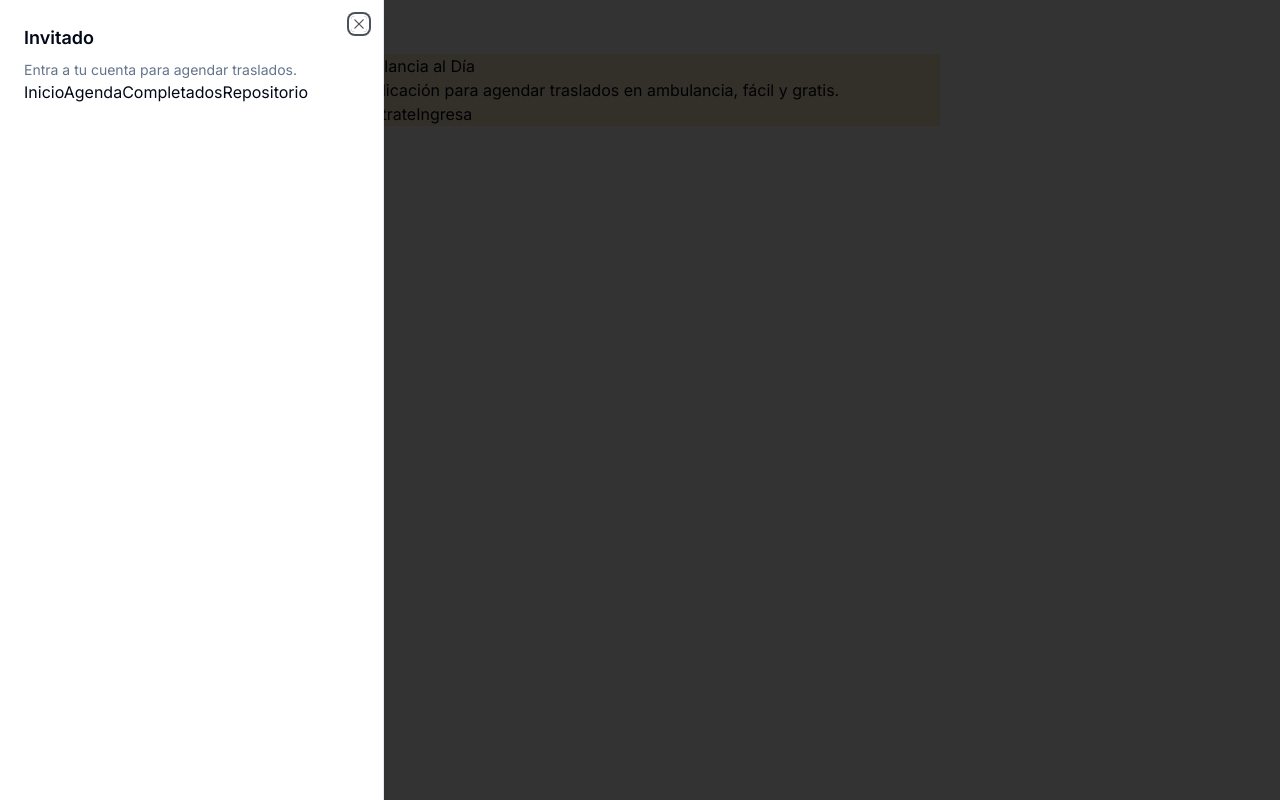
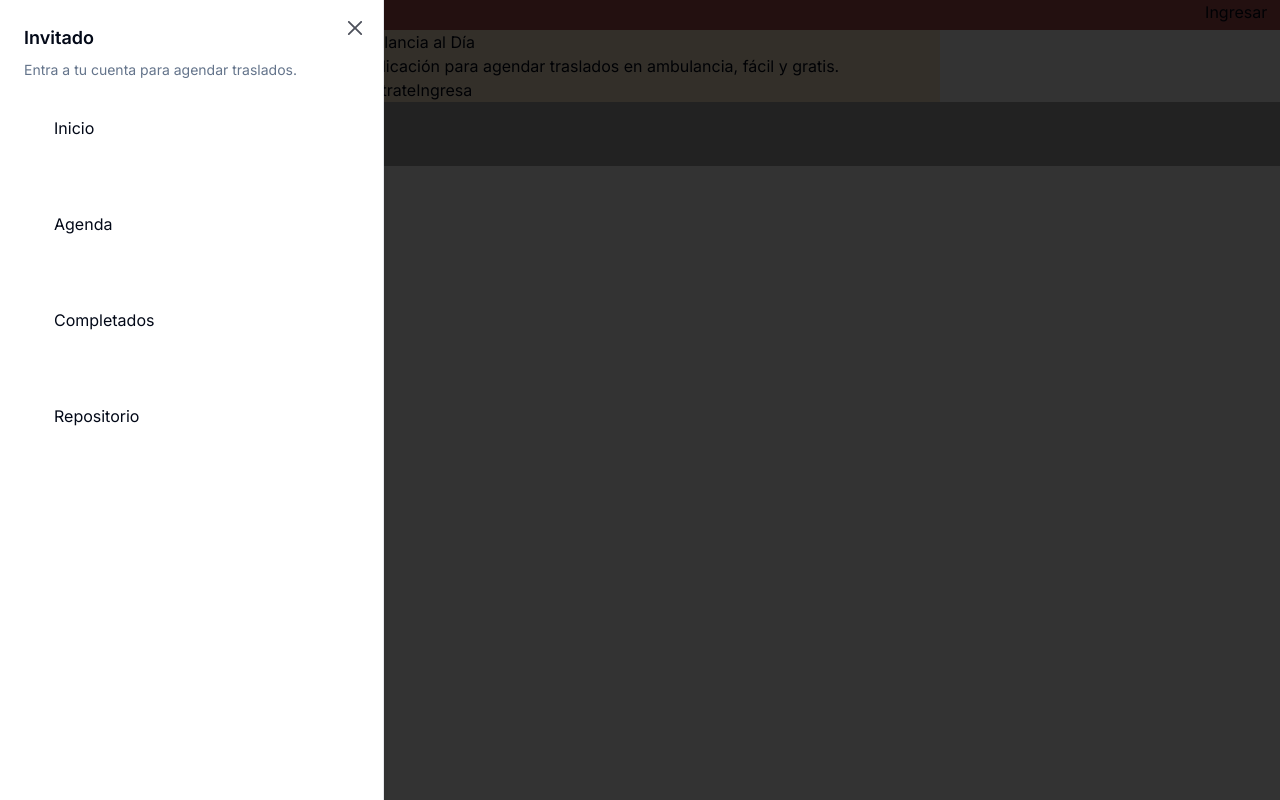
Before and after one commit to BastianOR/ambulancia-al-dia-nextjs-project, a Next.js app: page / in a window 1280 px wide. Both pictures are taken after a click on the button 12 px from the left and 12 px from the top of the page. Built offline with nearby package versions, Linux system fonts and the light colour scheme; no server answers.

Commit message:
Styled the side menu and gave it a link to the repository.

```diff
--- a/src/app/globals.css
+++ b/src/app/globals.css
@@ -1,6 +1,7 @@
 @tailwind base;
 @tailwind components;
 @tailwind utilities;
+
 
 @layer base {
   :root {
@@ -58,12 +59,61 @@
     --chart-5: 340 75% 55%;
   }
 }
-
 @layer base {
-  * {
-    @apply border-border;
-  }
   body {
     @apply bg-background text-foreground;
   }
 }
+
+:root{
+  box-sizing: border-box;
+  margin: 0;
+  padding: 0;
+}
+body {
+  display: flex;
+  flex-direction: column;
+  align-items: center;
+  width: 100%;
+}
+body nav{
+  width: 100%;
+  background-color: rgb(173, 81, 81);
+  display: flex;
+  justify-content: center;
+}
+body nav .wrapper{
+  width: clamp(330px, 98vw, 3000px);
+  display: flex;
+  justify-content: space-between;
+}
+footer{
+  width: 100%;
+  padding-bottom: 16px;
+  background-color: #acacac;
+  @apply text-sm;
+  @apply px-3;
+}
+footer p {
+  margin-top: 8px;
+}
+footer a{
+  margin-top: 4px;
+  @apply text-xs;
+}
+.side-menu-links{
+  display: flex;
+  flex-direction: column;
+}
+.side-menu-links a{
+  @apply my-2;
+  width: 100%;
+  height: 80px;
+  display: flex;
+  align-items: center;
+  padding-left: 30px;
+  transition: all 0.2s ease;
+}
+.side-menu-links a:hover{
+  background-color: #f1f1f1;
+}
--- a/src/components/shadimpl/sidesheet.jsx
+++ b/src/components/shadimpl/sidesheet.jsx
@@ -6,6 +6,7 @@ import {
   SheetHeader,
   SheetTitle,
   SheetTrigger,
+  SheetClose
 } from "@/components/ui/sheet";
 import { AlignLeft } from "lucide-react";
 import { SignOutButton, SignedOut, SignedIn } from "@clerk/nextjs";
@@ -56,10 +57,10 @@ export default function SideSheet() {
           </SheetHeader>
           {/* A series of links, including one that goes to today's booking: */}
           <div className="side-menu-links">
-            <Link href={"/"}>Inicio</Link>
-            <Link href={`/agenda?day=${today}&month=${tomonth}`}>Agenda</Link>
-            <Link href={"/completados"}>Completados</Link>
-            <a href={"/"}>Repositorio</a>
+            <span><SheetClose asChild><Link href={"/"}>Inicio</Link></SheetClose></span>
+            <span><SheetClose asChild><Link href={`/agenda?day=${today}&month=${tomonth}`}>Agenda</Link></SheetClose></span>
+            <span><SheetClose asChild><Link href={"/completados"}>Completados</Link></SheetClose></span>
+            <span><SheetClose asChild><a href={"https://github.com/BastianOR/ambulancia-al-dia-nextjs-project"}>Repositorio</a></SheetClose></span>
           </div>
         </SheetContent>
       </Sheet>
--- a/src/components/ui/sheet.jsx
+++ b/src/components/ui/sheet.jsx
@@ -49,8 +49,8 @@ const SheetContent = React.forwardRef(({ side = "right", className, children, ..
     <SheetOverlay />
     <SheetPrimitive.Content ref={ref} className={cn(sheetVariants({ side }), className)} {...props}>
       <SheetPrimitive.Close
-        className="absolute right-4 top-4 rounded-sm opacity-70 ring-offset-background transition-opacity hover:opacity-100 focus:outline-none focus:ring-2 focus:ring-ring focus:ring-offset-2 disabled:pointer-events-none data-[state=open]:bg-secondary">
-        <Cross2Icon className="h-4 w-4" />
+        className="absolute right-4 top-4 rounded-sm opacity-70 transition-opacity hover:opacity-100 disabled:pointer-events-none data-[state=open]:bg-secondary">
+        <Cross2Icon className="h-6 w-6" />
         <span className="sr-only">Close</span>
       </SheetPrimitive.Close>
       {children}
```
